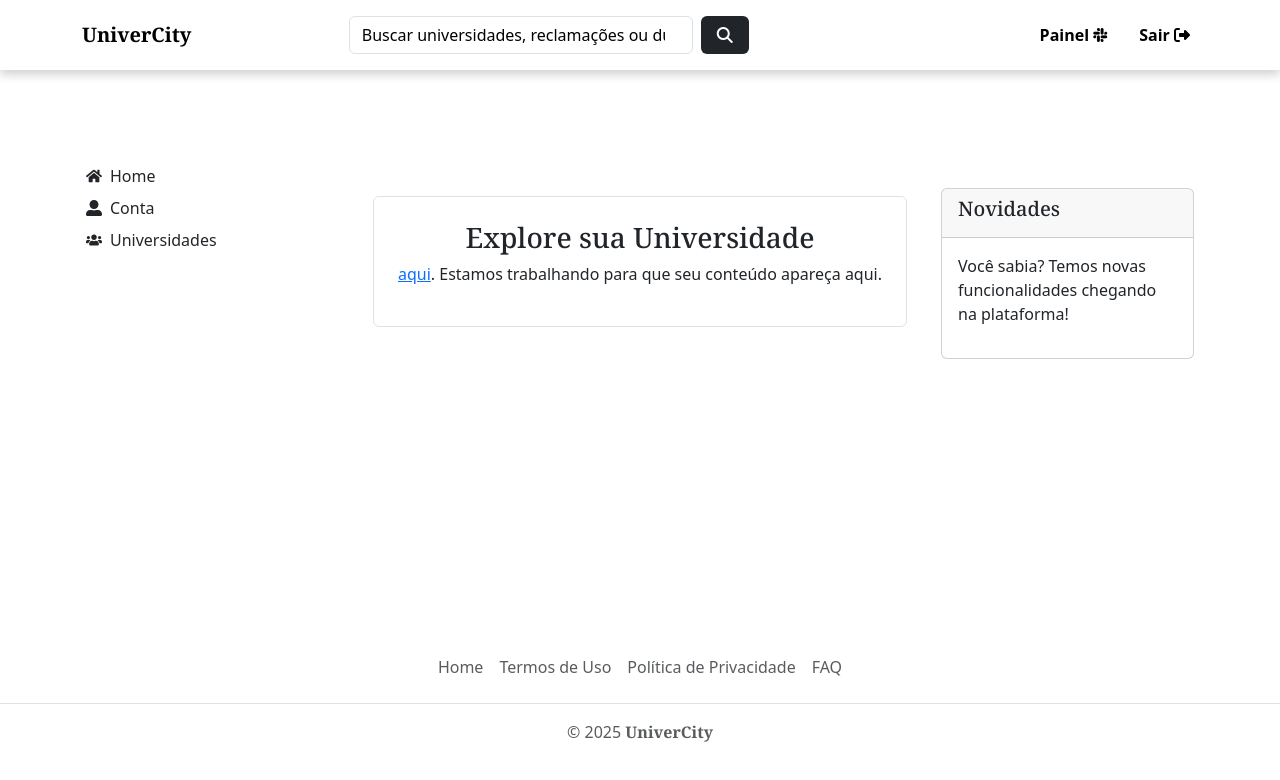
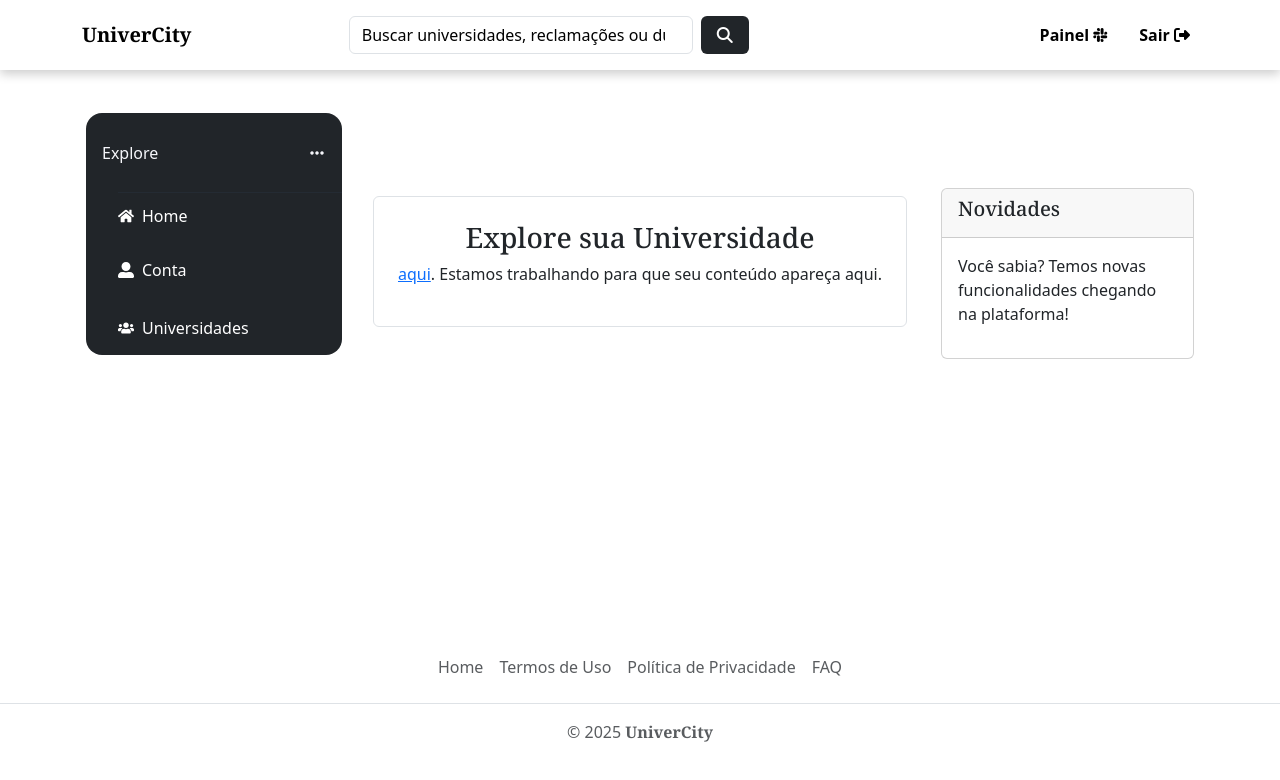
Before and after one commit to danielcerk/UniverCity, a React (Vite) app in the folder frontend/: page /feed in a window 1280 px wide. Shown: the top 780 px of the page. Built offline with nearby package versions, Linux system fonts and the light colour scheme; sample sign-in values are in the browser's storage.

Commit message:
add css in sidebar

```diff
--- a/frontend/src/index.css
+++ b/frontend/src/index.css
@@ -88,3 +88,405 @@ form textarea:focus:not(:valid) {
   border-color: #ffc107 !important;
   box-shadow: 0 0 0 0.2rem rgba(255, 193, 7, 0.25);
 }
+
+
+
+
+
+:root {
+  --background: #9c88ff;
+  --navbar-width: 256px;
+  --navbar-width-min: 80px;
+  --navbar-dark-primary: #18283b;
+  --navbar-dark-secondary: #2c3e50;
+  --navbar-light-primary: #f5f6fa;
+  --navbar-light-secondary: #8392a5;
+}
+
+html, body {
+  margin: 0;
+  /* background: var(--background); */
+}
+
+#nav-toggle:checked ~ #nav-header {
+  width: calc(var(--navbar-width-min) - 16px);
+}
+
+#nav-toggle:checked ~ #nav-content,
+#nav-toggle:checked ~ #nav-footer {
+  width: var(--navbar-width-min);
+}
+
+#nav-toggle:checked ~ #nav-header #nav-title {
+  opacity: 0;
+  pointer-events: none;
+  transition: opacity .1s;
+}
+
+#nav-toggle:checked ~ label[for="nav-toggle"] {
+  left: calc(50% - 8px);
+  transform: translate(-50%);
+}
+
+#nav-toggle:checked ~ #nav-toggle-burger {
+  /* background: var(--navbar-light-primary); */
+}
+
+#nav-toggle:checked ~ #nav-toggle-burger:before,
+#nav-toggle:checked ~ #nav-toggle-burger::after {
+  width: 16px;
+  /* background: var(--navbar-light-secondary); */
+  transform: translate(0, 0) rotate(0deg);
+}
+
+#nav-toggle:checked ~ #nav-content .nav-button span {
+  opacity: 0;
+  transition: opacity .1s;
+}
+
+#nav-toggle:checked ~ #nav-content .fas {
+  min-width: calc(100% - 16px);
+}
+
+#nav-toggle:checked ~ #nav-footer #nav-footer-avatar {
+  margin-left: 0;
+  left: 50%;
+  transform: translate(-50%);
+}
+
+#nav-toggle:checked ~ #nav-footer #nav-footer-titlebox,
+#nav-toggle:checked ~ #nav-footer label[for="nav-footer-toggle"] {
+  opacity: 0;
+  transition: opacity .1s;
+  pointer-events: none;
+}
+
+#nav-bar {
+  position: absolute;
+  /* left: 1vw; */
+  top: 1vw;
+  /* height: calc(100% - 2vw); */
+  border-radius: 16px;
+  display: flex;
+  flex-direction: column;
+  color: var(--navbar-light-primary);
+  /* font-family: Verdana, Geneva, Tahoma, sans-serif; */
+  overflow: hidden;
+  user-select: none;
+  z-index: 10;
+}
+
+#nav-bar hr {
+  margin: 0;
+  position: relative;
+  left: 16px;
+  width: calc(100% - 32px);
+  border: none;
+  border-top: solid 1px var(--navbar-dark-secondary);
+}
+
+#nav-bar a {
+  color: inherit;
+  text-decoration: inherit;
+}
+
+#nav-bar input[type="checkbox"] {
+  display: none;
+}
+
+#nav-header {
+  position: relative;
+  width: var(--navbar-width);
+  left: 16px;
+  min-height: 80px;
+  /* background: var(--navbar-dark-primary); */
+  border-radius: 16px;
+  z-index: 2;
+  display: flex;
+  align-items: center;
+  transition: width .2s;
+}
+
+#nav-header hr {
+  position: absolute;
+  bottom: 0;
+}
+
+#nav-title {
+  font-size: 1rem;
+  transition: opacity 1s;
+}
+
+label[for="nav-toggle"] {
+  position: absolute;
+  right: 0;
+  width: 3rem;
+  height: 100%;
+  display: flex;
+  align-items: center;
+  /* justify-content: center; */
+  cursor: pointer;
+}
+
+#nav-toggle-burger {
+  position: relative;
+  width: 16px;
+  height: 2px;
+  /* background: var(--navbar-dark-primary); */
+  border-radius: 99px;
+  transition: background .2s;
+}
+
+#nav-toggle-burger:before,
+#nav-toggle-burger:after {
+  content: '';
+  position: absolute;
+  top: -6px;
+  width: 10px;
+  height: 2px;
+  /* background: var(--navbar-light-primary); */
+  border-radius: 99px;
+  transform: translate(2px, 8px) rotate(30deg);
+  transition: .2s;
+}
+
+#nav-toggle-burger:after {
+  top: 6px;
+  transform: translate(2px, -8px) rotate(-30deg);
+}
+
+#nav-content {
+  margin: -16px 0;
+  padding: 16px 0;
+  position: relative;
+  flex: 1;
+  width: var(--navbar-width);
+  /* background: var(--navbar-dark-primary); */
+  /* box-shadow: 0 0 0 16px var(--navbar-dark-primary); */
+  direction: rtl;
+  overflow-x: hidden;
+  transition: width .2s;
+}
+
+#nav-content::-webkit-scrollbar {
+  width: 8px;
+  height: 8px;
+}
+
+#nav-content::-webkit-scrollbar-thumb {
+  border-radius: 99px;
+  background-color: #D62929;
+}
+
+#nav-content::-webkit-scrollbar-button {
+  height: 16px;
+}
+
+#nav-content-highlight {
+  position: absolute;
+  left: 16px;
+  top: -54px;
+  width: calc(100% - 16px);
+  height: 54px;
+  /* background: var(--background); */
+  background-attachment: fixed;
+  border-radius: 16px 0 0 16px;
+  transition: top .2s;
+}
+
+#nav-content-highlight:before,
+#nav-content-highlight:after {
+  content: '';
+  position: absolute;
+  right: 0;
+  bottom: 100%;
+  width: 32px;
+  height: 32px;
+  border-radius: 50%;
+  box-shadow: 16px 16px var(--background);
+}
+
+#nav-content-highlight:after {
+  top: 100%;
+  box-shadow: 16px -16px var(--background);
+}
+
+.nav-button {
+  position: relative;
+  margin-left: 16px;
+  height: 54px;
+  display: flex;
+  align-items: center;
+  color: var(--navbar-light-secondary);
+  direction: ltr;
+  cursor: pointer;
+  z-index: 1;
+  transition: color .2s;
+}
+
+.nav-button span {
+  transition: opacity 1s;
+}
+
+.nav-button .fas {
+  transition: min-width .2s;
+}
+
+.nav-bar .fas {
+  min-width: 3rem;
+  text-align: center;
+}
+
+#nav-footer {
+  position: relative;
+  width: var(--navbar-width);
+  height: 54px;
+  /* background: var(--navbar-dark-secondary); */
+  border-radius: 16px;
+  display: flex;
+  flex-direction: column;
+  z-index: 2;
+  transition: width .2s, height .2s;
+}
+
+#nav-footer-heading {
+  position: relative;
+  width: 100%;
+  height: 54px;
+  display: flex;
+  align-items: center;
+}
+
+#nav-footer-avatar {
+  position: relative;
+  margin: 11px 0 11px 16px;
+  left: 0;
+  width: 32px;
+  height: 32px;
+  border-radius: 50%;
+  overflow: hidden;
+  transform: translate(0);
+  transition: .2s;
+}
+
+#nav-footer-avatar img {
+  height: 100%;
+}
+
+#nav-footer-titlebox {
+  position: relative;
+  margin-left: 16px;
+  width: 10px;
+  display: flex;
+  flex-direction: column;
+  transition: opacity 1s;
+}
+
+#nav-footer-subtitle {
+  color: var(--navbar-light-secondary);
+  font-size: .6rem;
+}
+
+#nav-toggle:not(:checked) ~ #nav-footer-toggle:checked + #nav-footer {
+  height: 30%;
+  min-height: 54px;
+}
+
+#nav-toggle:not(:checked) ~ #nav-footer-toggle:checked + #nav-footer label[for="nav-footer-toggle"] {
+  transform: rotate(180deg);
+}
+
+label[for="nav-footer-toggle"] {
+  position: absolute;
+  right: 0;
+  width: 3rem;
+  height: 100%;
+  display: flex;
+  align-items: center;
+  cursor: pointer;
+  transition: transform .2s, opacity .2s;
+}
+
+#nav-footer-content {
+  margin: 0 16px 16px 16px;
+  border-top: solid 1px var(--navbar-light-secondary);
+  padding: 16px 0;
+  color: var(--navbar-light-secondary);
+  font-size: .8rem;
+  overflow: auto;
+}
+
+#nav-footer-content::-webkit-scrollbar {
+  width: 8px;
+  height: 8px;
+}
+
+#nav-footer-content::-webkit-scrollbar-thumb {
+  border-radius: 99px;
+  background-color: #D62929;
+}
+
+
+
+
+
+/* Media Query para Mobile */
+@media (max-width: 768px) {
+  #nav-bar {
+    position: fixed;        /* Fixar o nav-bar na tela */
+    bottom: 0;              /* Posicionar na parte inferior da tela */
+    left: 50%;              /* Centralizar horizontalmente */
+    transform: translateX(-50%); /* Ajustar o posicionamento para centralizar exato */
+    width: 80%;             /* Definir a largura do nav-bar */
+    margin: 0 !important;   /* Remover qualquer margem */
+    top: auto;              /* Remover o top para garantir que o nav-bar não apareça no topo */
+  }
+
+
+  #nav-header {
+    display: none;
+  }
+
+  .nav-button {
+    width: 100%;
+    justify-content: center;
+  }
+
+  .nav-button .fas {
+    min-width: 30px;
+  }
+
+  .nav-button span {
+    display: none;
+  }
+
+  #nav-content {
+    margin: 0px 0px;
+    padding: 5px 0;
+
+    display: flex;
+    justify-content: space-between !important;
+    width: 100%;
+    flex-direction: row !important;
+  }
+
+  #nav-content .nav-button {
+    width: calc(100%);
+    padding: 0;
+  }
+
+  #nav-content .nav-button:first-child {
+    font-size: 25px;
+  }
+
+
+  #nav-footer {
+    display: flex;
+    flex-direction: column;
+    position: relative;
+  }
+
+  #nav-footer-avatar {
+    margin: 0 auto;
+  }
+}
--- a/frontend/src/layout/Sidebar/Sidebar.jsx
+++ b/frontend/src/layout/Sidebar/Sidebar.jsx
@@ -21,28 +21,56 @@ export default function Sidebar() {
         <> {/* Envolvendo o conteúdo com um div */}
             {isAuth ? (
                 <Col xs={12} md={3} className="p-3">
-                    <div className="d-flex flex-column">
+
+                <div id="nav-bar" className="bg-dark" style={{marginTop:'100px'}}>
+                <input type="checkbox" id="nav-toggle"></input>
+                <div id="nav-header">
+                    <a id="nav-title" target="_blank">
+                        Explore
+                    </a>
+
+                    <label htmlFor="nav-toggle">
+
+                    <span id="" className="fa-solid fa-ellipsis"></span>
+                    </label>
+                    <hr></hr>
+                </div>
+                <div id="nav-content">
+                    <div className="nav-button">
                     <Link
                         to="/feed"
-                            className="text-left d-flex align-items-center text-decoration-none text-dark mb-2"
+                        className="text-left d-flex align-items-center text-decoration-none text-white mb-2 nav-button"
                     >
-                            <FaHome className="me-2" /> Home
+                        <FaHome className="me-2" /> <span>Home</span>
                     </Link>
+                    </div>
+                    <div className="nav-button">
                     <Link
                         to="/conta"
-                            className="text-left d-flex align-items-center text-decoration-none text-dark mb-2"
+                        className="text-left d-flex align-items-center text-decoration-none text-white mb-2 nav-button"
                     >
-                            <FaUserAlt className="me-2" /> Conta
+                        <FaUserAlt className="me-2" /> <span>Conta</span>
                     </Link>
+                    </div>
+                    <div className="nav-button">
                     <Link
                         to="/comunidades"
-                            className="text-left d-flex align-items-center text-decoration-none text-dark"
+                        className="text-left d-flex align-items-center text-decoration-none text-white nav-button"
                     >
-                            <FaUsers className="me-2" /> Universidades
+                        <FaUsers className="me-2" /> <span>Universidades</span>
                     </Link>
                     </div>
+
+                </div>
+
+                </div>
+
                 </Col>
+
+
             ) : null}  {/* Não renderiza nada quando isAuth é false */}
+
+
         </>
     );
 }
```
Also changed, not shown: frontend/src/assets/css/landingpage.css (+0 -10 lines). Lines whose indentation alone changed are shown as unchanged.
